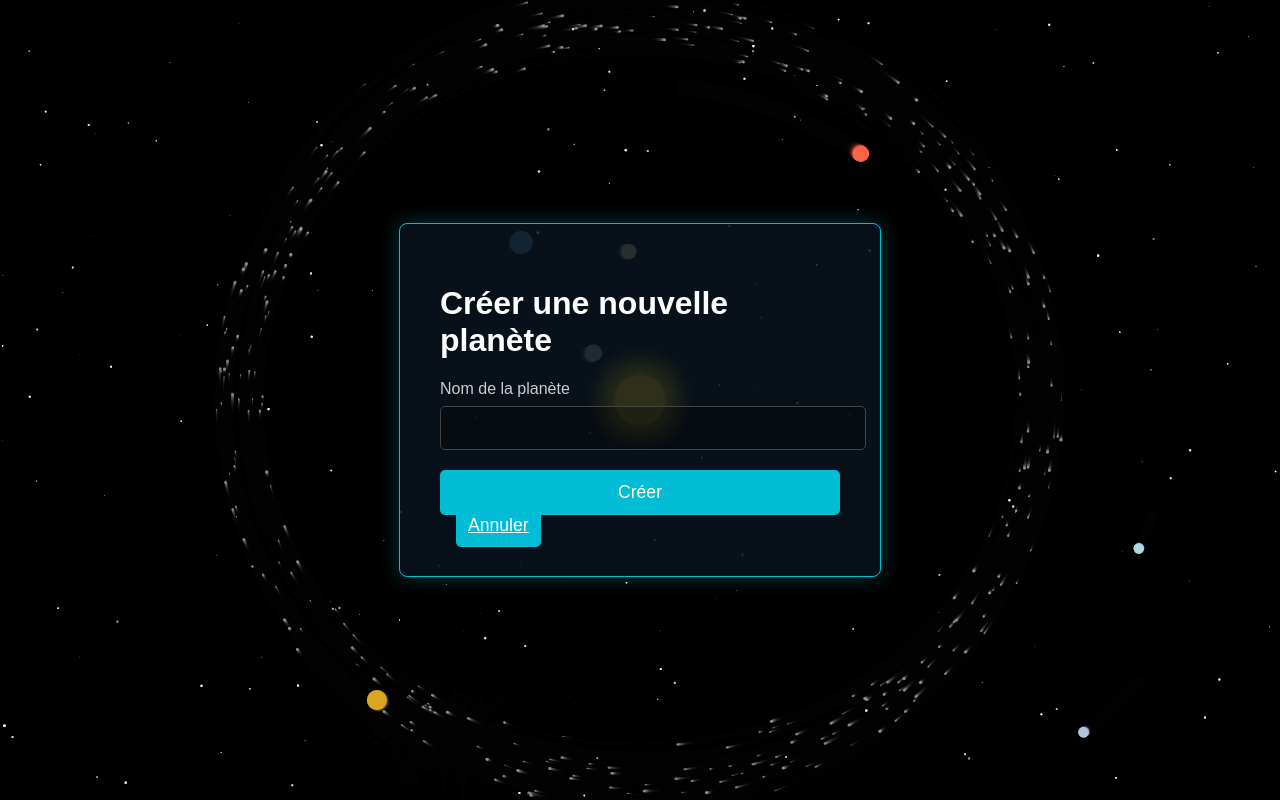
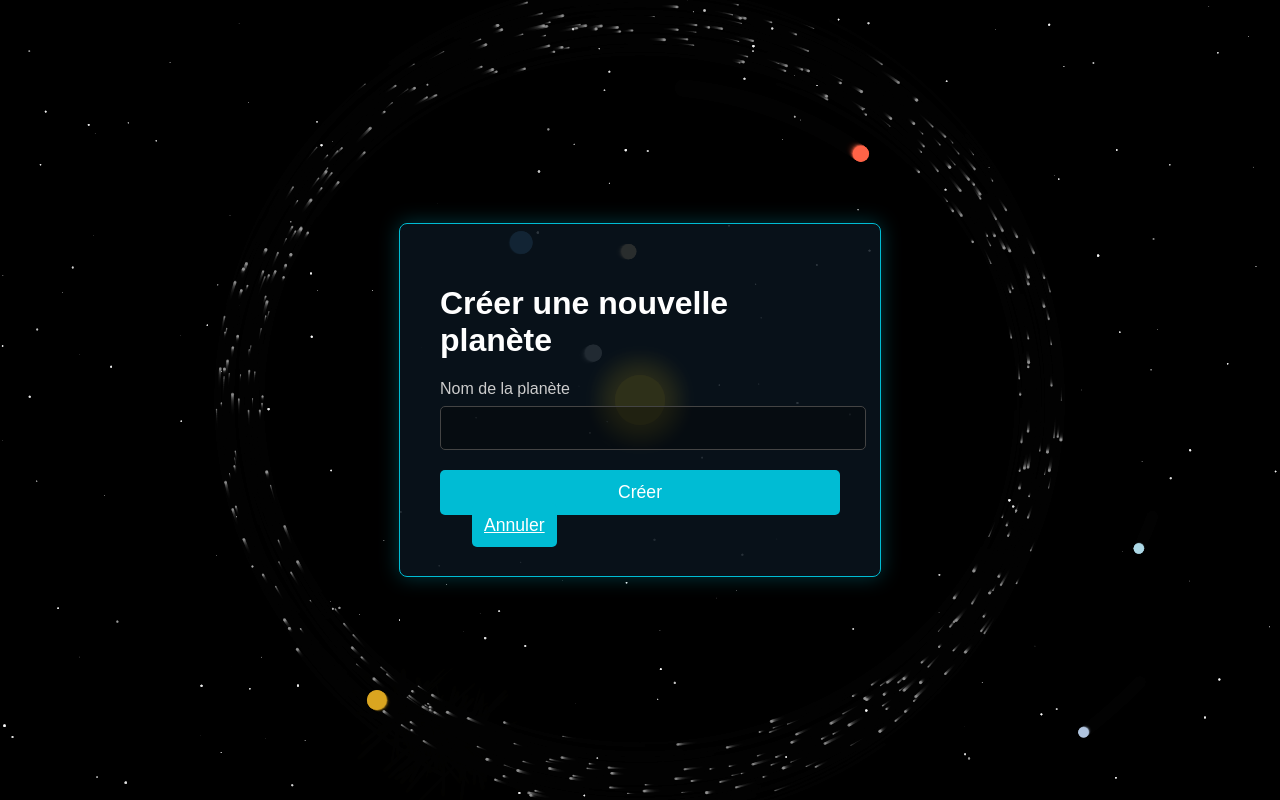
Before and after one commit to kiki13579/seti_project, a PHP site: page /backoffice/create_planete.php in a window 1280 px wide. Run offline with PHP 8.4, Linux system fonts and the light colour scheme; the visitor is signed in with stand-in values (Sample User, id 1).

Commit message:
fix: Adjust margin and alignment for anchor elements in login container

```diff
--- a/backoffice/create_planete.php
+++ b/backoffice/create_planete.php
@@ -129,7 +129,10 @@ if ($_SERVER['REQUEST_METHOD'] === 'POST') {
             margin-bottom: 15px;
         }
         .login-container a {
-            margin: 1rem;
+            margin: 2rem;
+            justify-self: center;
+            text-align: center;
+
         }
     </style>
 </head>
```
